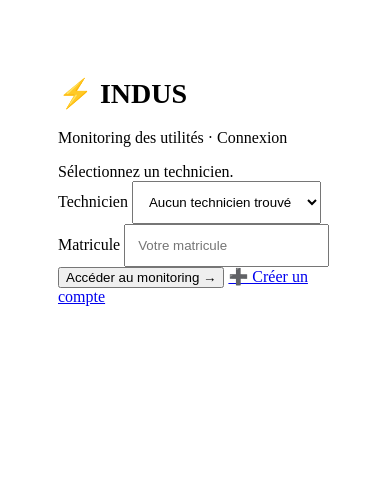
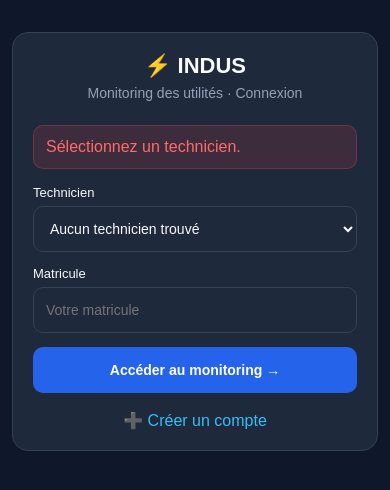
Before and after one commit to marouenekhayati1/dashboard_energy-, a plain HTML site: page index.html in a window 390 px wide. Both pictures are taken after a click on the button "Accéder au monitoring →". Drawn offline with nearby package versions, Linux system fonts and the light colour scheme; no server answers.

Commit message:
Refactor CSS styles for login and registration pages

```diff
--- a/css/styles.css
+++ b/css/styles.css
@@ -1,167 +1,168 @@
 /* =========================================================
-   INDUS AUTH PAGES
+   INDUS - LOGIN & REGISTER
 ========================================================= */
 
 :root {
-    --brand-primary: #2*63eb;
-    --brand-secondary: #38bd*8;
+    --bg: #0f172a;
+    --card: #1e293b;
+    --text: #f8fafc;
+    --muted: #94a3b8;
+    --border: #334155;
 
-    --success: #22c55e;
-    --*arning: #f59e0b;
-    --danger: #ef*444;
+    --primary: #2563eb;
+    --primary-hover: #1d4ed8;
+
+    --danger: #ef4444;
 
     --radius: 12px;
-
-    --b*: #0f172a;
-    --card: #1e293b;
-  * --text: #f8fafc;
-    --muted: #94*3b8;
-    --border: #334155;
-
-    -*shadow:
-        0 10px 25px rgba(0*0,0,.25);
 }
 
-[data-theme="light"] *
+[data-theme="light"] {
     --bg: #f1f5f9;
-    --card: #f*ffff;
+    --card: #ffffff;
     --text: #0f172a;
-    --m*ted: #64748b;
-    --*order: #cbd5e1;
+    --muted: #64748b;
+    --border: #cbd5e1;
 }
 
 * {
-    box*sizing* border-box;
     margin: 0;
-    pa*ding: *;
+    padding: 0;
+    box-sizing: border-box;
 }
 
 body {
-    font*family: Arial, sans-serif;
-
-    ba*kground: var(--bg);
-    color: var*--text);
-
     min-height: 100vh;
 
-*   display* flex;
-    justify-content: center*
+    display: flex;
+    justify-content: center;
     align-items: center;
 
     padding: 20px;
+
+    background: var(--bg);
+    color: var(--text);
+
+    font-family: Arial, sans-serif;
 }
 
-/* =========================================================
-   CARD
-========================================================= */
+/* Container */
 
 .container {
     width: 100%;
- *  max-width: 420px;
+    max-width: 420px;
 }
 
+/* Card */
+
 .card {
-   *background: var(--card);
-
-    bord*r: 1px solid var(--border);
-
-    b*rder-radius: 16px;
-
+    background: var(--card);
+    border: 1px solid var(--border);
+    border-radius: 16px;
     padding: 30px;
-
-    box-shadow: var(--shadow);
 }
 
-/* =========================================================
-   TITLE
-========================================================= */
+/* Title */
 
 .logo-title {
-    text-align: c*nter;
+    text-align: center;
     font-size: 28px;
-    mar*in-bottom: 8px;
+    margin-bottom: 6px;
 }
 
-.logo-subtitle *
+.logo-subtitle {
     text-align: center;
     color: var(--muted);
+    font-size: 14px;
     margin-bottom: 24px;
-    font-size: 14px;
 }
 
-/* =========================================================
-   FORM
-========================================================= */
+/* Alerts */
+
+.alert {
+    padding: 12px;
+    border-radius: 10px;
+    margin-bottom: 16px;
+}
+
+.alert-critical {
+    background: rgba(239, 68, 68, 0.15);
+    color: #ff6b6b;
+    border: 1px solid rgba(239, 68, 68, 0.3);
+}
+
+.hidden {
+    display: none;
+}
+
+/* Form */
 
 label {
     display: block;
-   *margin*bottom: 6*x;
-    margin-top: 12px;
-    font-*ize: 13px;
+    font-size: 13px;
+    margin-bottom: 6px;
+    color: var(--text);
 }
 
 input,
 select {
-    *idth: 100%;
+    width: 100%;
+    display: block;
+
     padding: 12px;
 
-*  *border-radius* 10px;
+    margin-bottom: 14px;
 
-   *border: 1px solid var(--border);
+    background: transparent;
+    color: var(--text);
 
-*   background: transparent;
+    border: 1px solid var(--border);
+    border-radius: 10px;
 
-*   color: var(--text);
-
-*   font-size: 14px;
-
-*   margin-bottom: 8px;
-*
+    font-size: 14px;
+}
 
 input:focus,
-*elect:focus {
-*   outline: none;
-    border-color* var(--brand-secondary);
+select:focus {
+    outline: none;
+    border-color: #38bdf8;
 }
 
-/* =========================================================
-   BUTTONS
-========================================================= */
+/* Buttons */
 
 .btn {
-    border: none;
-    bo*der-radius: 10px;
-
-    cursor: poi*ter;
+    display: block;
+    width: 100%;
 
     padding: 13px;
 
-    font*weight: bold;
+    border: none;
+    border-radius: 10px;
 
-    width: 100%;
+    cursor: pointer;
 
-    margin-top: 16px;
+    font-size: 14px;
+    font-weight: bold;
 }
 
 .btn-primary {
-    background: var(--brand-primary);
+    background: var(--primary);
     color: white;
 }
 
 .btn-primary:hover {
-    opacity: .9;
+    background: var(--primary-hover);
 }
 
-/* =========================================================
-   LINKS
-========================================================= */
+/* Links */
 
 .auth-link {
     display: block;
     text-align: center;
+
     margin-top: 18px;
 
-    color: var(--brand-secondary);
+    color: #38bdf8;
     text-decoration: none;
 }
 
@@ -169,26 +170,27 @@ input:focus,
     text-decoration: underline;
 }
 
-/* =========================================================
-   ALERTS
-========================================================= */
+/* Mobile */
 
-.alert {
-    margin-bottom: 16px;
+@media (max-width: 600px) {
+
+    body {
         padding: 12px;
-    border-radius: 10px;
+        align-items: flex-start;
     }
 
-.alert-critical {
-    background: rgba(239,68,68,.15);
-    border: 1px solid rgba(239,68,68,.4);
-    color: #ff7b7b;
+    .card {
+        padding: 20px;
+        margin-top: 20px;
     }
 
-.hidden {
-    display: none;
+    .logo-title {
+        font-size: 22px;
     }
 
-/* =========================================================
-   MOBILE
-=
+    input,
+    select,
+    .btn {
+        min-height: 46px;
+    }
+}
```
Lines whose indentation alone changed are shown as unchanged.
